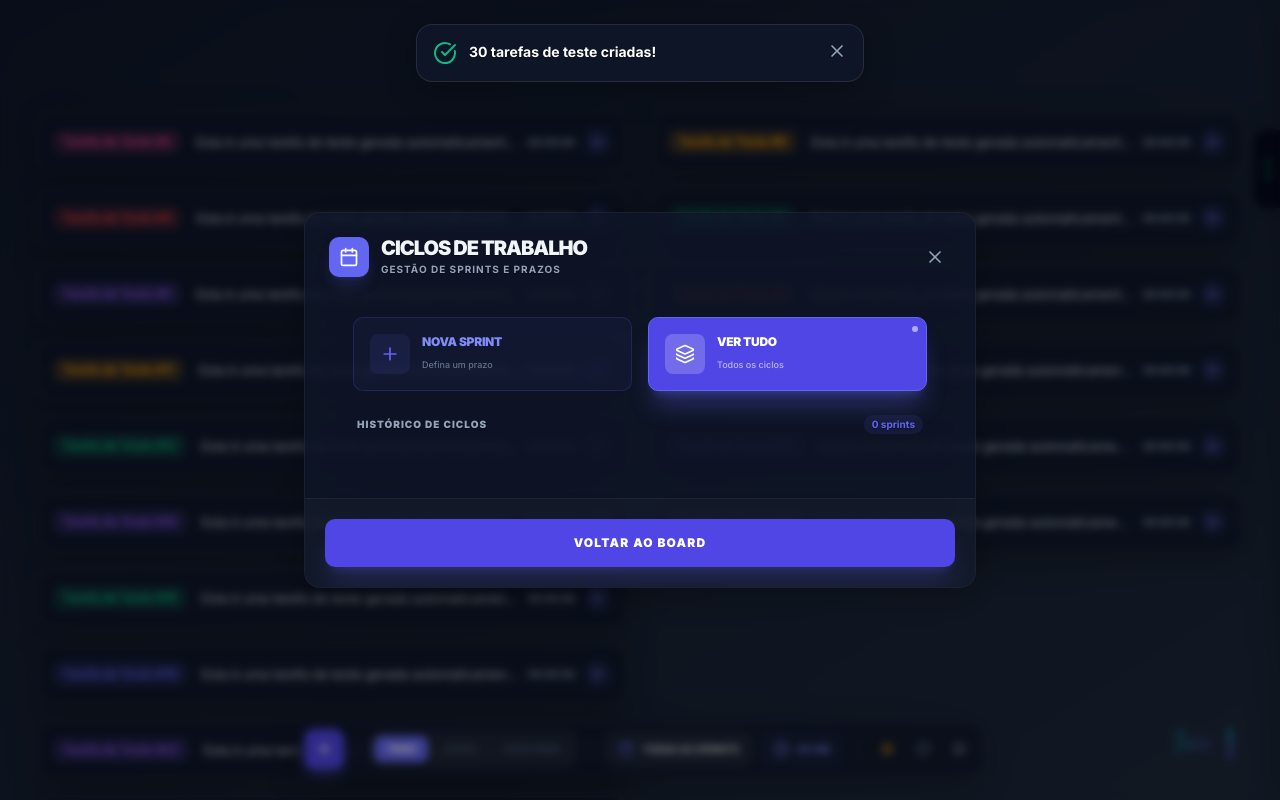
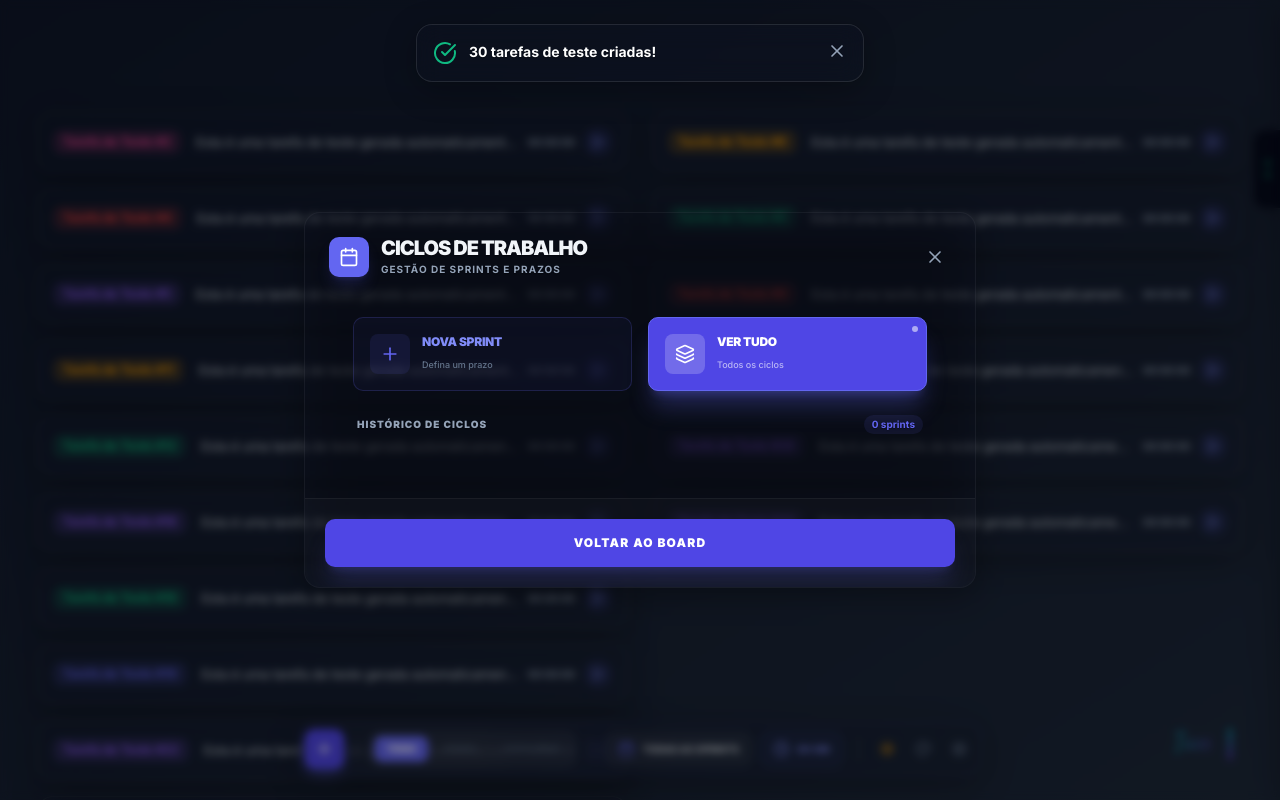
Before and after one commit to raf-rodrigo/TASS, a Vue app: page / in a window 1280 px wide. Both pictures are taken after a click on the element "TODAS AS SPRINTS". Shown: the top 800 px of the page. Built offline with nearby package versions, Linux system fonts and the light colour scheme.

Commit message:
style: padronização da transparência (0=Sólido, 100=Transparente), correção do cálculo de opacidade, remoção de blur residual em 0% e unificação visual entre todos os componentes do sistema.

```diff
--- a/src/components/BaseModal.vue
+++ b/src/components/BaseModal.vue
@@ -21,12 +21,12 @@ const { position, onMouseDown } = useModalDrag();
   <div class="fixed inset-0 z-[200] flex items-center justify-center p-4 bg-black/20 dark:bg-black/40 backdrop-blur-sm" @click.self="emit('close')">
     <section
       class="glass-panel w-full flex flex-col shadow-2xl border-white/20 dark:border-white/5 overflow-hidden"
-      :class="[maxWidth, customClass, { 'animate-scaleIn': animate, 'backdrop-blur-xl': settings.cardOpacity < 100 }]"
+      :class="[maxWidth, customClass, { 'animate-scaleIn': animate, 'backdrop-blur-xl': settings.cardOpacity > 0 }]"
       :style="{
         transform: `translate(${position.x}px, ${position.y}px)`,
         backgroundColor: settings.theme === 'dark'
-          ? `rgba(15, 23, 42, ${settings.opacityTargets.modals ? settings.cardOpacity / 100 : 0.98})`
-          : `rgba(255, 255, 255, ${settings.opacityTargets.modals ? settings.cardOpacity / 100 : 0.95})`
+          ? `rgba(15, 23, 42, ${settings.opacityTargets.modals ? (100 - settings.cardOpacity) / 100 : 0.98})`
+          : `rgba(255, 255, 255, ${settings.opacityTargets.modals ? (100 - settings.cardOpacity) / 100 : 0.95})`
       }"
     >
       <!-- Header / Drag Handle -->
--- a/src/components/InterfaceMenu.vue
+++ b/src/components/InterfaceMenu.vue
@@ -102,8 +102,8 @@ const handleColumnChange = (n) => {
           '--modal-y': `${position.y}px`,
           transform: `translate(var(--modal-x), var(--modal-y))`,
           backgroundColor: settings.theme === 'dark'
-            ? `rgba(15, 23, 42, ${settings.opacityTargets.modals ? settings.cardOpacity / 100 : 0.98})`
-            : `rgba(255, 255, 255, ${settings.opacityTargets.modals ? settings.cardOpacity / 100 : 0.95})`
+            ? `rgba(15, 23, 42, ${settings.opacityTargets.modals ? (100 - settings.cardOpacity) / 100 : 1.0})`
+            : `rgba(255, 255, 255, ${settings.opacityTargets.modals ? (100 - settings.cardOpacity) / 100 : 1.0})`
         }"
       >
 
@@ -111,7 +111,7 @@ const handleColumnChange = (n) => {
           <!-- Sidebar de Abas (Handle de Arraste) -->
           <aside
             class="w-full md:w-64 border-b md:border-b-0 md:border-r border-slate-200 dark:border-white/5 flex flex-col p-4 cursor-grab active:cursor-grabbing group"
-            :class="settings.opacityTargets.modals ? 'bg-transparent' : 'bg-slate-50/50 dark:bg-white/[0.02]'"
+            :class="settings.opacityTargets.modals ? 'bg-transparent' : 'bg-white dark:bg-slate-950'"
             @mousedown="onMouseDown"
           >
             <div class="hidden md:flex items-center gap-3 px-2 mb-8">
@@ -386,10 +386,10 @@ const handleColumnChange = (n) => {
 
                     <div class="space-y-4">
                       <div class="flex justify-between items-center">
-                        <span class="text-[10px] font-bold text-slate-400 uppercase tracking-widest">Nível de Opacidade</span>
+                        <span class="text-[10px] font-bold text-slate-400 uppercase tracking-widest">Nível de Transparência</span>
                         <span class="text-xs font-black text-indigo-500">{{ settings.cardOpacity }}%</span>
                       </div>
-                      <input type="range" v-model="settings.cardOpacity" min="10" max="100" step="5" class="w-full app-range" @change="settings.saveSetting('app-card-opacity', settings.cardOpacity)" />
+                      <input type="range" v-model="settings.cardOpacity" min="0" max="100" step="5" class="w-full app-range" @change="settings.saveSetting('app-card-opacity', settings.cardOpacity)" />
 
                       <div class="pt-6 border-t border-slate-200 dark:border-white/5">
                         <label class="text-[10px] font-bold text-slate-400 uppercase tracking-widest mb-4 block">Aplicar efeito em:</label>
--- a/src/components/SettingsModal.vue
+++ b/src/components/SettingsModal.vue
@@ -169,7 +169,7 @@ const handleResetSystem = async () => {
         <!-- Sidebar de Abas (Handle de Arraste) -->
         <aside
           class="w-full md:w-64 border-b md:border-b-0 md:border-r border-slate-200 dark:border-white/5 flex flex-col p-4 cursor-grab active:cursor-grabbing group"
-          :class="settings.opacityTargets.modals ? 'bg-transparent' : 'bg-slate-50/50 dark:bg-white/[0.02]'"
+          :class="settings.opacityTargets.modals ? 'bg-transparent' : 'bg-white dark:bg-slate-950'"
           @mousedown="onMouseDown"
         >
         <div class="hidden md:flex items-center gap-3 px-2 mb-8">
--- a/src/components/TaskBoard.vue
+++ b/src/components/TaskBoard.vue
@@ -75,8 +75,8 @@ const handleBoardChange = (evt, colIdx) => {
             class="w-full h-full flex flex-col items-center justify-center border-2 border-dashed rounded-2xl text-slate-400/30 transition-all"
             :style="{
               borderColor: `rgba(var(--app-bg-raw), 0.1)`,
-              backgroundColor: settings.cardOpacity < 100 ? `rgba(var(--app-bg-raw), 0.05)` : 'transparent',
-              backdropFilter: settings.cardOpacity < 100 ? 'blur(4px)' : 'none'
+              backgroundColor: settings.cardOpacity > 0 ? `rgba(var(--app-bg-raw), 0.05)` : 'transparent',
+              backdropFilter: settings.cardOpacity > 0 ? 'blur(4px)' : 'none'
             }"
           >
             <Plus class="w-10 h-10 mb-4 opacity-20" />
--- a/src/components/TaskCard.vue
+++ b/src/components/TaskCard.vue
@@ -38,13 +38,13 @@ const handleSelect = () => {
     :class="[
       task.isRunning ? 'border-indigo-500 shadow-[0_0_15px_rgba(99,102,241,0.2)]' : '',
       taskStore.selectedTask?.id === task.id ? 'ring-2 ring-indigo-500/50 border-indigo-500 z-[50]' : 'hover:border-indigo-400/40',
-      settings.cardOpacity < 1 ? 'backdrop-blur-xl' : ''
+      settings.cardOpacity > 0 ? 'backdrop-blur-xl' : ''
     ]"
 
 
     :style="{
       backgroundColor: taskStore.selectedTask?.id === task.id
-        ? (settings.cardOpacity < 1 ? 'rgba(99, 102, 241, 0.1)' : '')
+        ? (settings.cardOpacity > 0 ? 'rgba(99, 102, 241, 0.1)' : '')
         : ''
     }"
     @click.stop="handleSelect"
--- a/src/components/TaskContextMenu.vue
+++ b/src/components/TaskContextMenu.vue
@@ -69,8 +69,8 @@ const openLink = (url) => {
       @click.stop
       :style="{
         backgroundColor: settings.theme === 'dark'
-          ? `rgba(30, 41, 59, ${settings.opacityTargets.contextMenu ? settings.cardOpacity / 100 : 0.98})`
-          : `rgba(255, 255, 255, ${settings.opacityTargets.contextMenu ? settings.cardOpacity / 100 : 0.95})`,
+          ? `rgba(30, 41, 59, ${settings.opacityTargets.contextMenu ? (100 - settings.cardOpacity) / 100 : 0.98})`
+          : `rgba(255, 255, 255, ${settings.opacityTargets.contextMenu ? (100 - settings.cardOpacity) / 100 : 0.95})`,
         borderRadius: 'var(--app-card-radius)'
       }"
     >
--- a/src/composables/useTheme.js
+++ b/src/composables/useTheme.js
@@ -27,8 +27,8 @@ export function useTheme(settings) {
 
     // Variáveis reativas de Opacidade baseadas nos Alvos
     const getOpacity = (targetEnabled) => {
-      if (!targetEnabled) return settings.theme === 'dark' ? 0.98 : 0.95;
-      return settings.cardOpacity / 100;
+      if (!targetEnabled) return 1.0;
+      return (100 - settings.cardOpacity) / 100;
     };
 
     root.style.setProperty('--app-card-opacity', getOpacity(settings.opacityTargets.cards));
@@ -48,7 +48,7 @@ export function useTheme(settings) {
     const isDark = settings.theme === 'dark';
 
     // 1. Desfoque (Blur) - Glassmorphism 2.0 padrão 20px
-    root.style.setProperty('--app-glass-blur', '20px');
+    root.style.setProperty('--app-glass-blur', settings.cardOpacity > 0 ? '20px' : '0px');
 
     // 2. Brilho (Brightness) - Realça o fundo para destacar o texto
     let brightness = '1';
--- a/src/style.css
+++ b/src/style.css
@@ -42,9 +42,9 @@ body.dragging-task,
 }
 
 .glass-panel {
-    background-color: rgba(var(--app-bg-raw), var(--app-card-opacity));
     border-radius: var(--app-card-radius);
     padding: var(--app-card-padding);
+    background-color: rgba(var(--app-bg-raw), var(--app-card-opacity));
     backdrop-filter: blur(var(--app-glass-blur)) brightness(var(--app-glass-brightness)) saturate(var(--app-glass-saturate));
     -webkit-backdrop-filter: blur(var(--app-glass-blur)) brightness(var(--app-glass-brightness)) saturate(var(--app-glass-saturate));
     text-shadow: var(--app-text-shadow);
```
